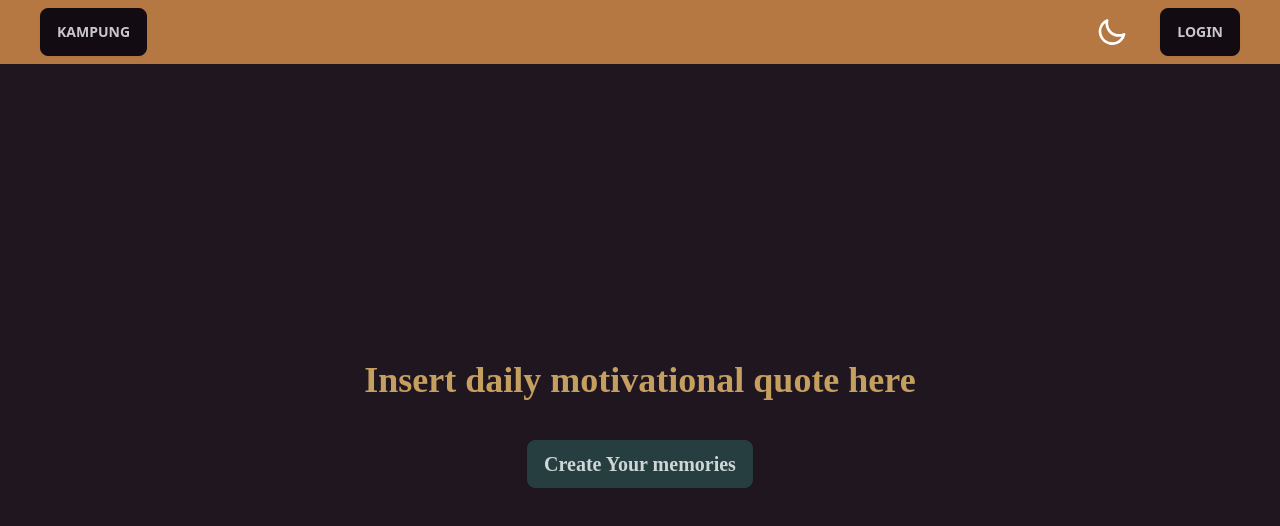
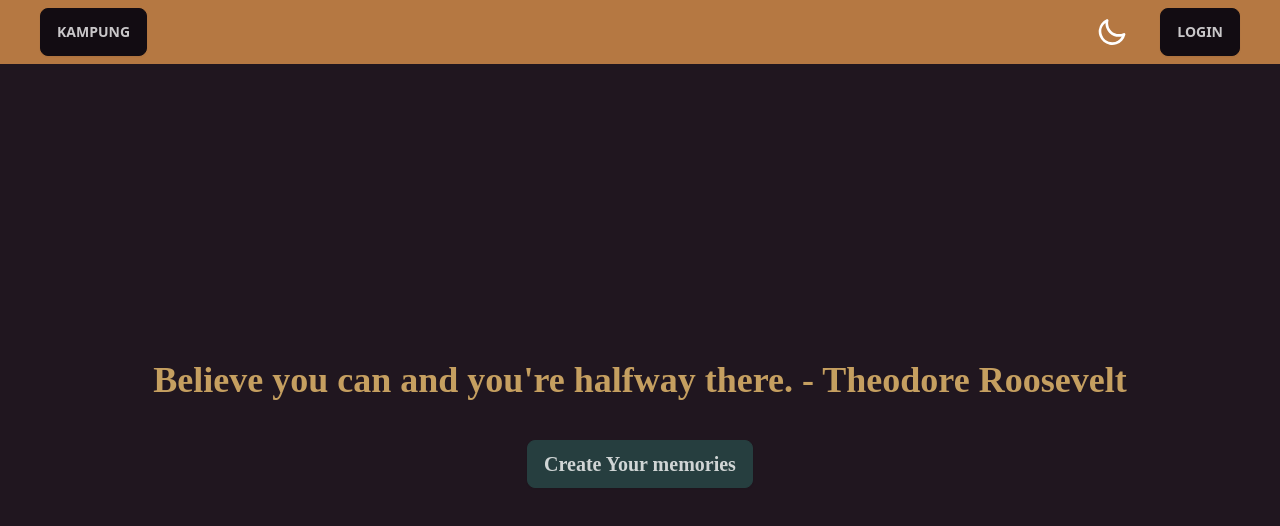
Before and after one commit to DarrellEk/frontend-app, a SvelteKit app: page / in a window 1280 px wide. Shown: the top 526 px of the page. Built offline with nearby package versions, Linux system fonts and the light colour scheme.

Commit message:
added randomly generating quotes

```diff
--- a/src/routes/+page.svelte
+++ b/src/routes/+page.svelte
@@ -1,18 +1,54 @@
+<script>
+    import { onMount } from 'svelte';
+
+    const motivationalQuotes = [
+        "The only way to do great work is to love what you do. - Steve Jobs",
+        "Believe you can and you're halfway there. - Theodore Roosevelt",
+        "Don't watch the clock; do what it does. Keep going. - Sam Levenson",
+        "Your time is limited, don't waste it living someone else's life. - Steve Jobs",
+    ];
+
+    let currentQuote = getRandomQuote();
+    let quoteElement;
+
+    function getRandomQuote() {
+        const randomIndex = Math.floor(Math.random() * motivationalQuotes.length);
+        return motivationalQuotes[randomIndex];
+    }
+
+    onMount(() => {
+        const interval = setInterval(() => {
+            quoteElement.classList.add('fade-out');
+            setTimeout(() => {
+                currentQuote = getRandomQuote();
+                quoteElement.classList.remove('fade-out');
+            }, 500); // Adjust the timeout based on your transition duration
+        },5000);
+
+        return () => clearInterval(interval); // Cleanup on unmount
+    });
+</script>
 
 <style>
     * {
         font-family: serif;
     }
-    .homepage{
+
+    .homepage {
         height: 90vh;
         display: flex;
         flex-direction: column;
         justify-content: center;
         align-items: center;
     }
+
+    .fade-transition {
+        transition: opacity 1s;
+    }
+
 </style>
 
-    <section class="homepage">
-        <p class="text-4xl font-bold font-serif">Insert daily motivational quote here</p>
-        <a href="/main" class="btn btn-secondary mt-10 font-serif text-xl">Create Your memories</a>
-    </section>
+<section class="homepage">
+    <p bind:this={quoteElement} class="text-4xl font-bold font-serif fade-transition">{currentQuote}</p>
+    <a href="/main" class="btn btn-secondary mt-10 font-serif text-xl">Create Your memories</a>
+</section>
```
